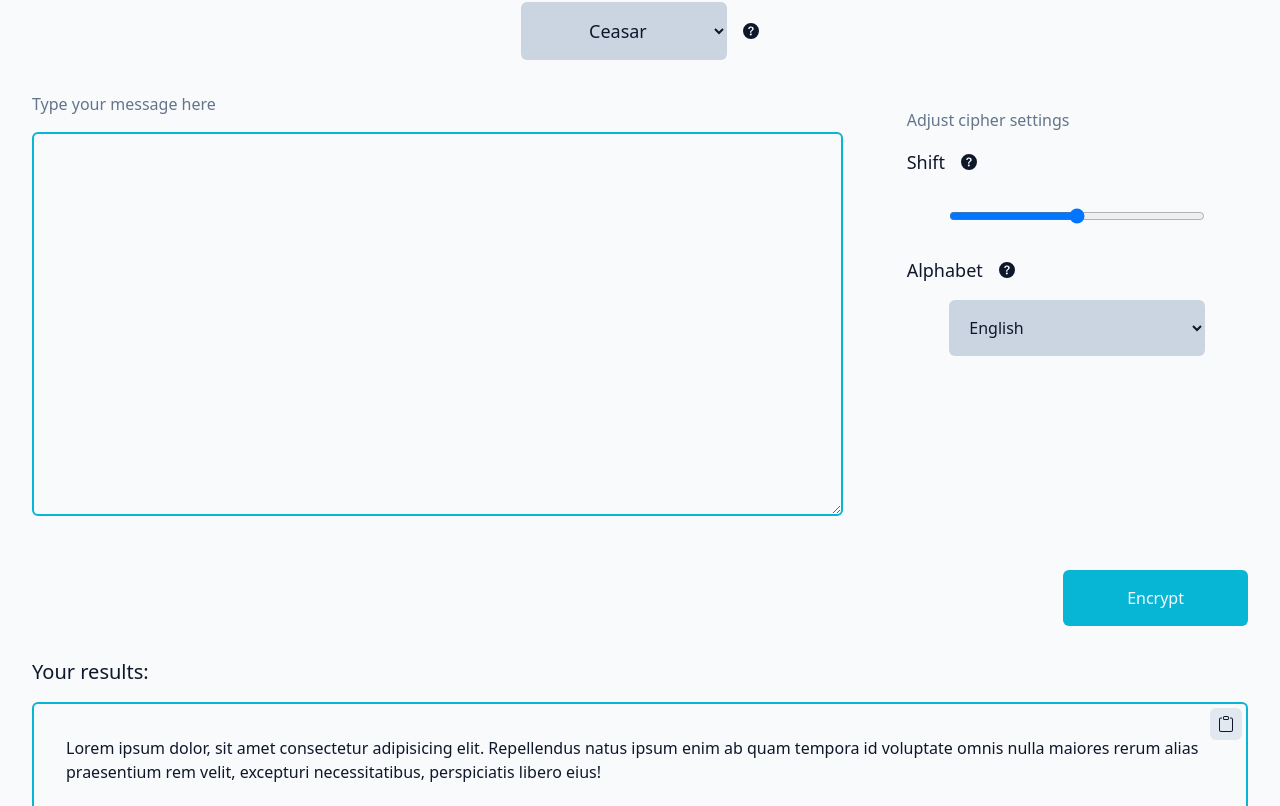
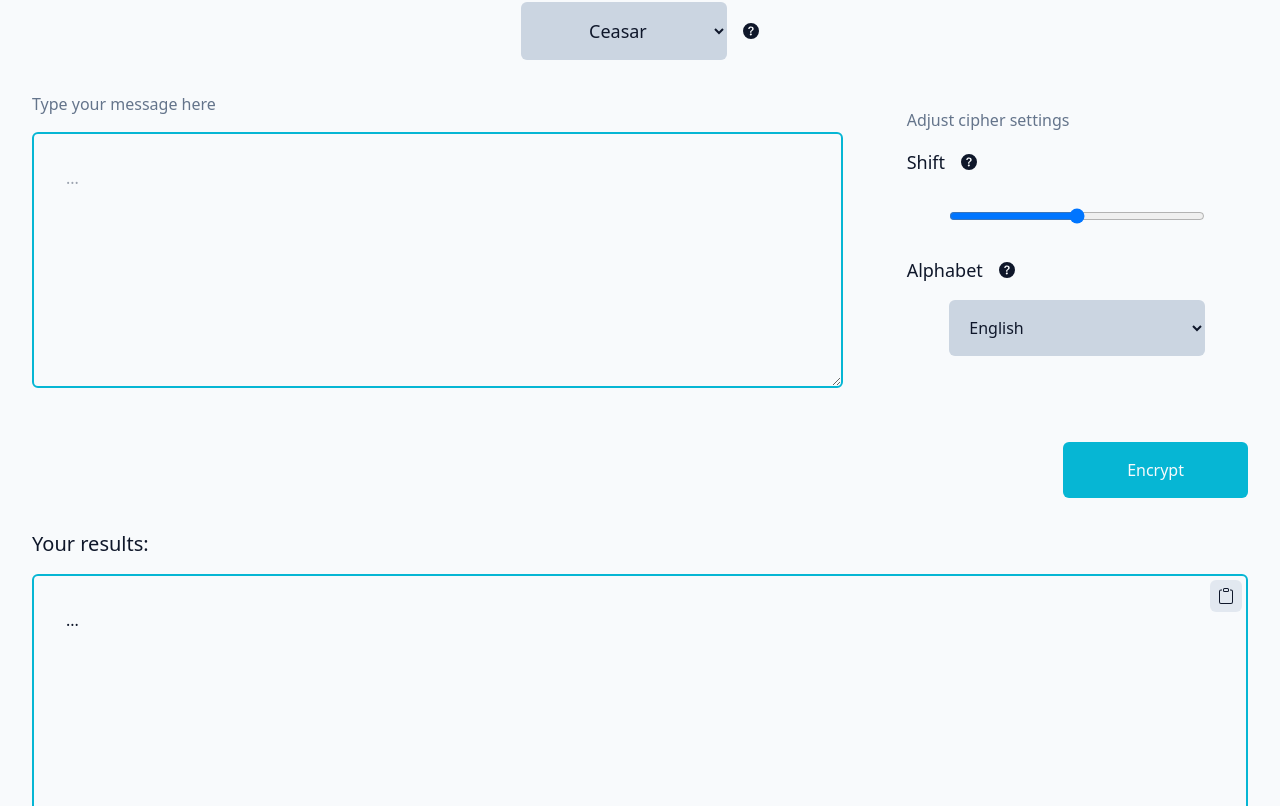
Before and after one commit to karo-fox/encryptor, a Vue app in the folder client/: page / in a window 1280 px wide. Shown: the part 314-1120 px from the top of the page. Built offline with nearby package versions, Linux system fonts and the light colour scheme.

Commit message:
wip(client): backend communication & result state

```diff
--- a/client/src/App.vue
+++ b/client/src/App.vue
@@ -89,13 +89,7 @@ useToggleDarkMode();
               <div
                 class="min-h-[16rem] bg-slate-50 dark:bg-slate-900 rounded-md border-cyan-500 border-2 border-solid"
               >
-                <CopiableBlock
-                  result="
-                Lorem ipsum dolor, sit amet consectetur adipisicing elit.
-                Repellendus natus ipsum enim ab quam tempora id voluptate omnis
-                nulla maiores rerum alias praesentium rem velit, excepturi
-                necessitatibus, perspiciatis libero eius!"
-                />
+                <CopiableBlock :result="formStore.result" />
               </div>
             </div>
           </output>
--- a/client/src/components/form/TextInput.vue
+++ b/client/src/components/form/TextInput.vue
@@ -16,9 +16,10 @@ watch(message, (newMessage, oldMessage) => {
   <textarea
     v-model="message"
     spellcheck="false"
+    placeholder="..."
     name="message"
     id="message"
-    class="w-full min-h-[24rem] p-8 bg-slate-50 text-slate-900 dark:bg-slate-900 dark:text-slate-50 border-solid border-2 rounded-md border-cyan-500"
+    class="w-full min-h-[16rem] p-8 bg-slate-50 text-slate-900 dark:bg-slate-900 dark:text-slate-50 border-solid border-2 rounded-md border-cyan-500"
   >
   Lorem ipsum dolor sit amet consectetur adipisicing elit. Quod illum aliquam temporibus corrupti eos provident dignissimos consequuntur repellat, necessitatibus facere error natus cum molestiae molestias ad odio totam quae vitae.
   </textarea>
--- a/client/src/stores/form.ts
+++ b/client/src/stores/form.ts
@@ -1,6 +1,5 @@
 import { defineStore } from "pinia";
 import { computed, ref } from "vue";
-import { useParamsStore } from "./params";
 
 export enum Cipher {
   Ceasar = "ceasar",
@@ -16,26 +15,36 @@ export const useFormStore = defineStore("form", () => {
   const action = ref(Action.Encrypt);
   const cipher = ref(Cipher.Ceasar);
   const message = ref("");
-  const params = useParamsStore();
+
+  const params = ref({ shift: 1 }); //hardcoded for now TODO:
+
+  const result = ref("...");
 
   const asJson = computed(() => {
     return JSON.stringify({
       action: action.value,
       text: message.value,
       cipher: cipher.value,
-      params: params.params,
+      params: params.value,
     });
   });
 
   async function sendForm() {
-    await fetch("/api", {
+    const response = await fetch("/api", {
       method: "POST",
       body: asJson.value,
       headers: {
         "Content-Type": "application/json",
       },
-    });
+    }).then((res) => res.json());
+
+    if (response.result) {
+      result.value = response.result;
+    } else if (response.exception) {
+      //TODO: Handle excpetion
+      console.log(response.exception);
+    }
   }
 
-  return { action, cipher, message, params, asJson, sendForm };
+  return { action, cipher, message, params, result, sendForm };
 });
--- a/client/src/stores/params.ts
+++ /dev/null
@@ -1,8 +0,0 @@
-import { defineStore } from "pinia";
-import { ref } from "vue";
-
-export const useParamsStore = defineStore("params", () => {
-  const params = ref({ shift: 1, alphabet: "en" });
-
-  return { params };
-});
--- a/client/src/stores/result.ts
+++ /dev/null
@@ -1,14 +0,0 @@
-import { defineStore } from "pinia";
-import { computed, ref } from "vue";
-
-export const useResultStore = defineStore("result", () => {
-  const result = ref("Your result ...");
-  function updateResult(newResult: string) {
-    result.value = newResult;
-  }
-  const getResult = computed(() => {
-    return result.value;
-  });
-
-  return { result, updateResult, getResult };
-});
```
